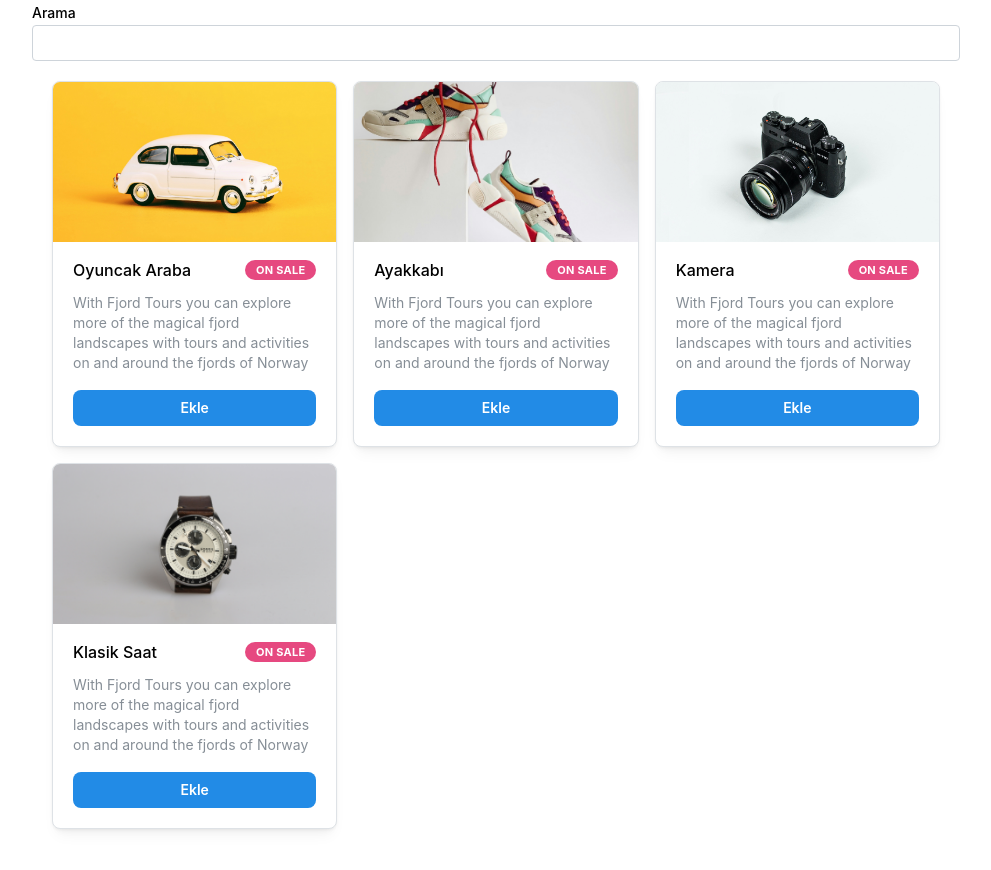
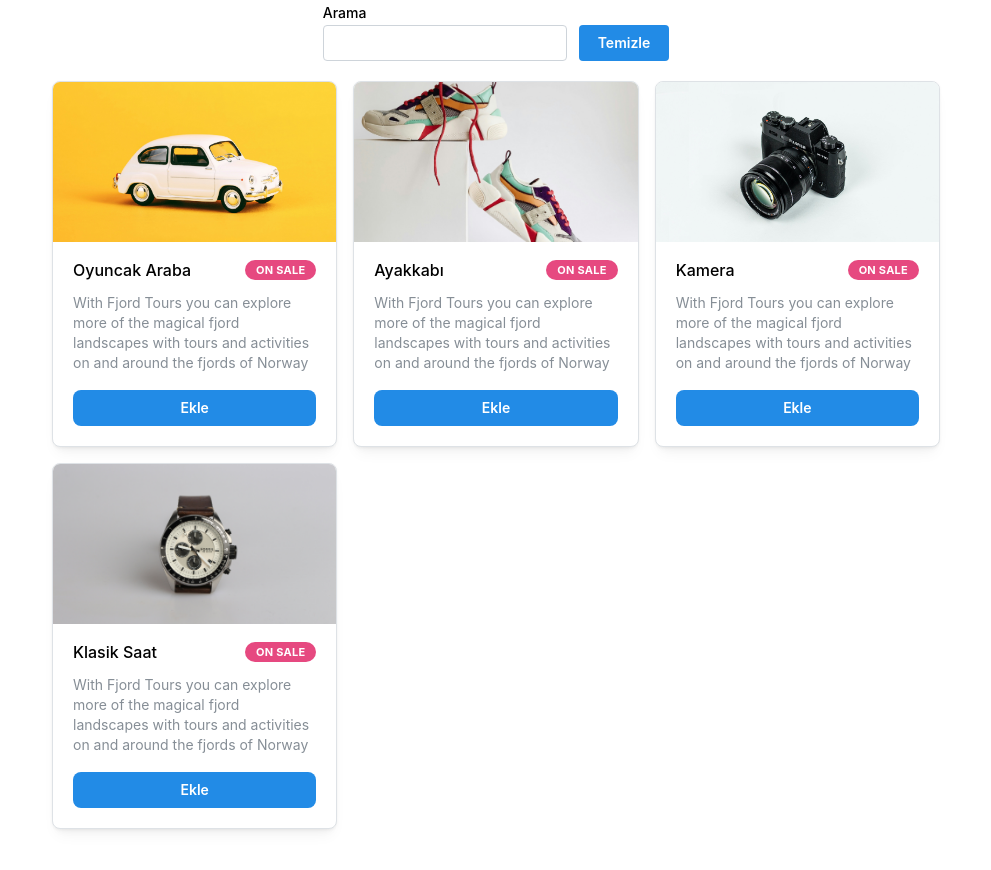
Before and after one commit to jsSpeedy/React-newBasketApp-II, a React (Create React App) app: page / in a window 1280 px wide. Shown: the top 870 px of the page, without its empty margins (144-1135 px from the left). Built offline with nearby package versions, Linux system fonts and the light colour scheme.

Commit message:
Temizle buttonu eklendi.

```diff
--- a/src/App.js
+++ b/src/App.js
@@ -6,6 +6,8 @@ import {
   ThemeIcon,
   rem,
   Input,
+  Button,
+  Flex,
 } from "@mantine/core";
 import { IconCircleCheck } from "@tabler/icons-react";
 import CardComponent from "./components/Card";
@@ -42,9 +44,15 @@ function App() {
   );
   return (
     <Container>
-      <Input.Wrapper label="Arama">
-        <Input onChange={(e) => setSearchValue(e.target.value)} />
-      </Input.Wrapper>
+      <Flex align="flex-end" gap="sm" justify="center">
+        <Input.Wrapper label="Arama">
+          <Input
+            value={searchValue}
+            onChange={(e) => setSearchValue(e.target.value)}
+          />
+        </Input.Wrapper>
+        <Button onClick={() => setSearchValue("")}>Temizle</Button>
+      </Flex>
       <SimpleGrid cols={3} className="simple">
         {filteredItems.map(({ name, price, src }, index) => {
           return (
```
